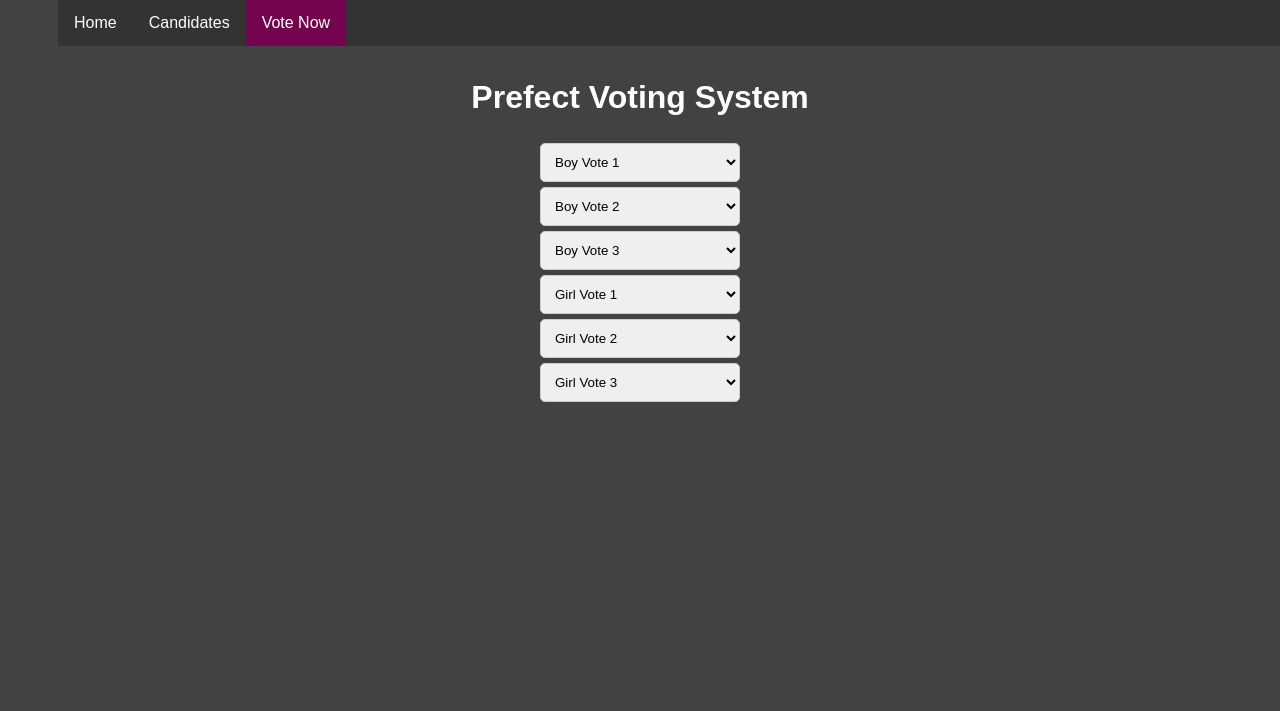
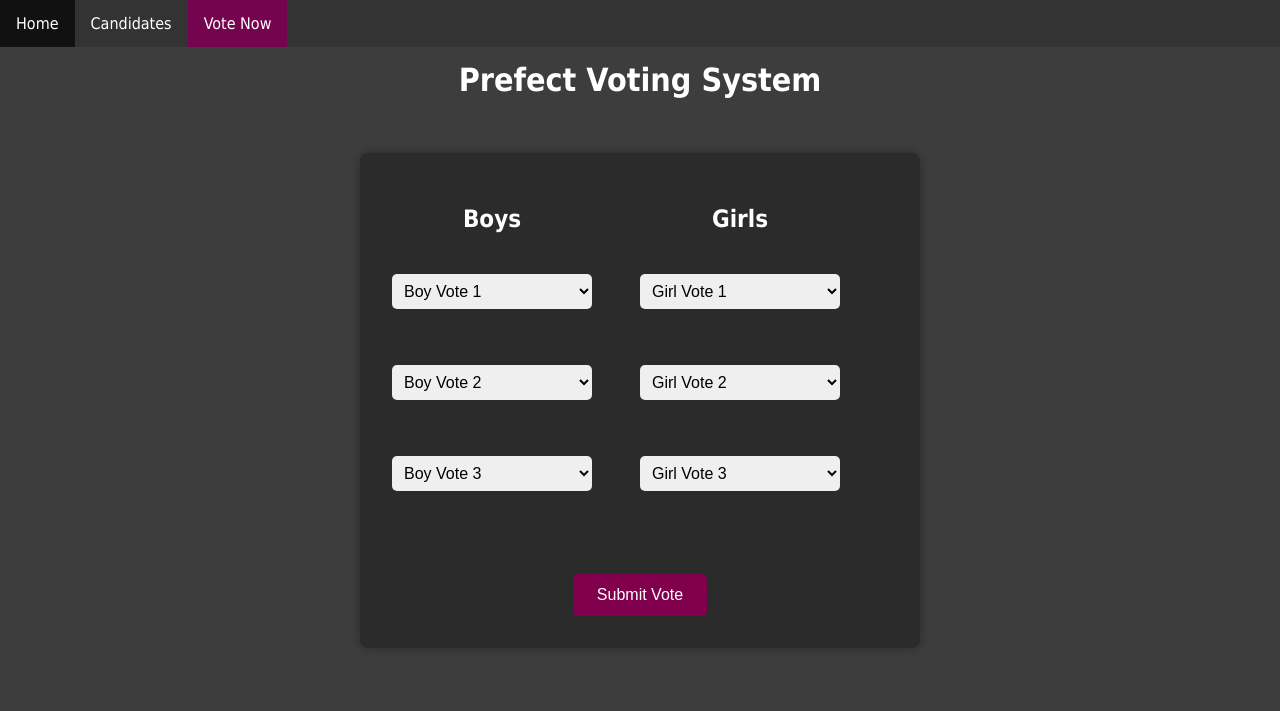
Before and after one commit to KILLERRYANBRO/Voting_system_EC_SE_RyanJ, a Flask app: page /vote in a window 1280 px wide. Shown: the top 711 px of the page. Run offline with Flask 3, Linux system fonts and the light colour scheme; parts of the project's set-up code (start-up, migrations or seed data) failed here and were passed over.

Commit message:
Creating a container for the Votes

```diff
--- a/flask_login_app/templates/home.html
+++ b/flask_login_app/templates/home.html
@@ -14,7 +14,7 @@
             font-family: Arial, sans-serif;
             text-align: center;
             color:#ffffff;
-            padding: 50px;
+            padding-top: 50px;
         }
         h1 {
             color: #ffffff;
--- a/flask_login_app/templates/register.html
+++ b/flask_login_app/templates/register.html
@@ -14,7 +14,6 @@
             font-family: Arial, sans-serif;
             text-align: center;
             color:#ffffff;
-            padding: 50px;
         }
         h1 {
             color: #ffffff;
--- a/flask_login_app/templates/vote.html
+++ b/flask_login_app/templates/vote.html
@@ -14,11 +14,11 @@
             text-decoration: underline;
         }
         body {
-            background-color: #424242;
-            font-family: Arial, sans-serif;
+            background-color: #3d3d3d;
+            font-family: Tahoma, Geneva, Verdana, sans-serif;
             text-align: center;
             color:#ffffff;
-            padding: 50px;
+            padding-top: 50px;
         }
         h1 {
             color: #ffffff;
@@ -60,6 +60,74 @@
             border-radius: 5px;
             border: 1px solid #ccc;
         }
+        nav {
+            display: block;
+            margin: 0;
+            padding: 0;
+        }
+        button {
+            margin-top: 1rem;
+            padding: 0.75rem 1.5rem;
+            background-color: #80004d;
+            border: none;
+            border-radius: 5px;
+            color: white;
+            cursor: pointer;
+            align-self: center;
+            font-size: 1rem;
+        }
+        button:hover {
+            background-color: #a0005f;
+        }
+        select {
+            padding: 0.5rem;
+            border-radius: 5px;
+            border: none;
+            font-size: 1rem;
+        }
+        .vote-section{
+            display: flex;
+            flex: 1;
+            flex-direction: column;
+            align-items: stretch;
+            gap: 1rem;
+            width:100%;
+            min-width: 0;
+        }
+        .vote-form {
+            display: flex;
+            flex-direction: column;
+            justify-content: center;
+            gap: 2rem;
+            background: #2b2b2b;
+            padding: 2rem;
+            max-width: 800px;
+            margin: 2rem auto;
+            border-radius: 8px;
+            box-shadow: 0 0 10px rgba(0,0,0,0.3);
+        }
+        .container {
+            display: flex;
+            flex-direction: column;
+            align-items: center;
+            padding: 2rem;
+        }
+        .submit-btn {
+            padding: 0.75rem 1.5rem;
+            background-color: #80004d;
+            border: none;
+            border-radius: 5px;
+            color: white;
+            cursor: pointer;
+            font-size: 1rem;
+        }
+        .vote-columns {
+            display: flex;
+            gap: 3rem;
+            width: 100%;
+            justify-content: center;
+            min-width: 0;
+        }
     </style>
     <ul>
         <li><a href="{{ url_for('home') }}">Home</a></li>
@@ -67,6 +135,11 @@
         <li><a class="active" href="{{ url_for('votepage') }}">Vote Now</a></li>
     </ul>
     <h1>Prefect Voting System</h1>
+    <body class="container">
+        <form class="vote-form">
+            <div class="vote-columns">
+                <div class="vote-section">
+                    <h2>Boys</h2>
                     <select class="form-select" aria-label="Default select example">
                         <option selected>Boy Vote 1</option>
                         <option value="1">One</option>
@@ -85,6 +158,10 @@
                         <option value="2">Two</option>
                         <option value="3">Three</option>
                     </select><br>
+                </div>
+
+                <div class="vote-section">
+                    <h2>Girls</h2>
                     <select class="form-select" aria-label="Default select example">
                         <option selected>Girl Vote 1</option>
                         <option value="1">One</option>
@@ -103,5 +180,10 @@
                         <option value="2">Two</option>
                         <option value="3">Three</option>
                     </select><br>
-
+                </div>
+                <br>
+            </div>
+            <button type="submit" class="submit-btn" value="Vote">Submit Vote</button>
+        </form>
+    </body>
 </html>
```
Also changed, not shown: users.db. Lines whose indentation alone changed are shown as unchanged.
